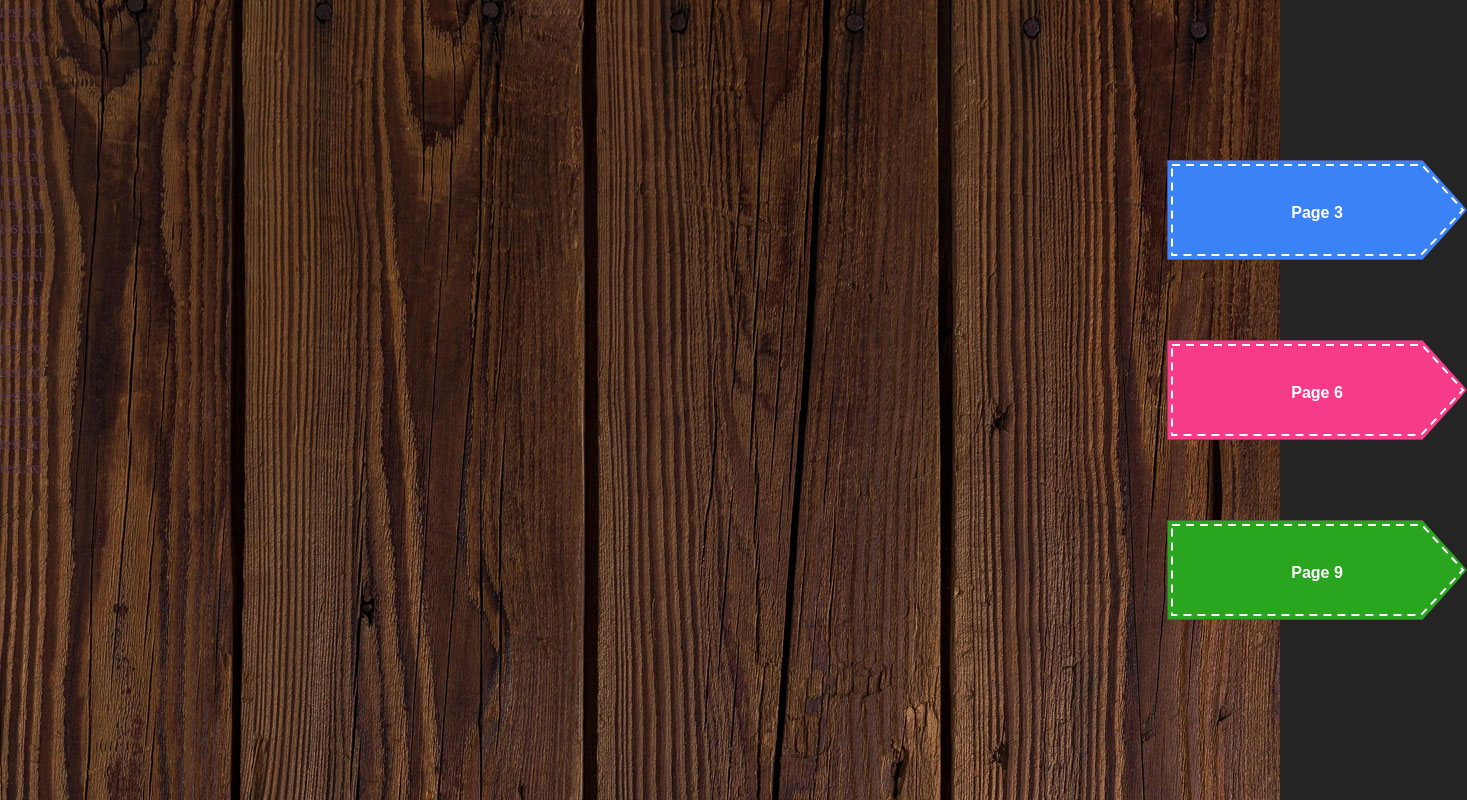
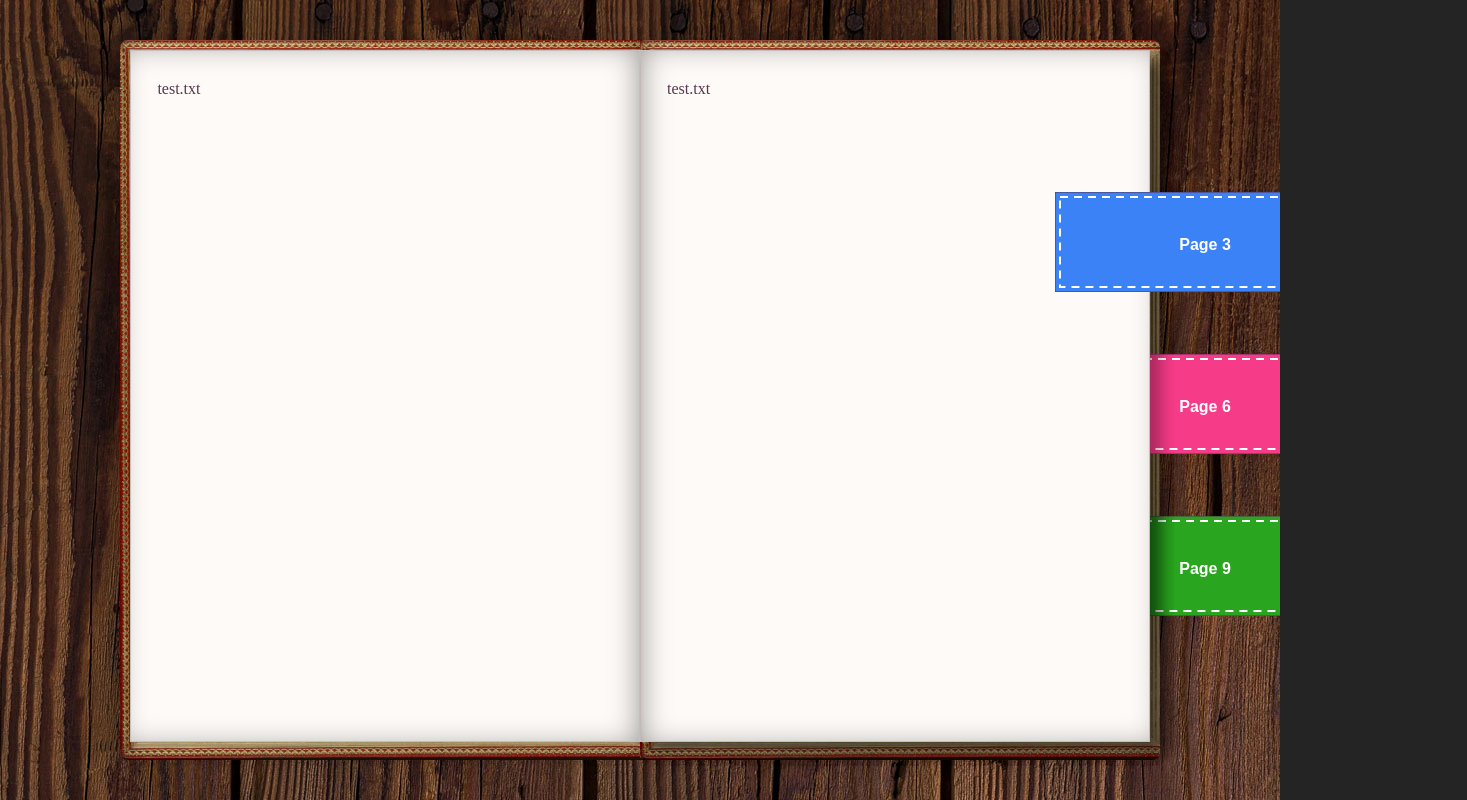
Before and after one commit to syliem1/YuumAI, a Next.js app in the folder front-end/: page /FlipBook in a window 1280 px wide. Shown: the whole page, 1467 px wide, since content can reach past the window. Built offline with nearby package versions, Linux system fonts and the light colour scheme; a web font is replaced by a local one.

Commit message:
added changes to index, app and bookmark.css to get everything working since it didn't work previously for some reason

```diff
--- a/front-end/pages/_app.js
+++ b/front-end/pages/_app.js
@@ -4,6 +4,8 @@ import "@/styles/button.css";
 import "@/styles/book.css";
 import "@/styles/bookmark.css";
 import "@/styles/classroom.css";
+import "@/styles/FlipBook.css";
+import "@/styles/FlipPage.css";
 
 export default function App({ Component, pageProps }) {
   return (
--- a/front-end/pages/index.js
+++ b/front-end/pages/index.js
@@ -25,7 +25,7 @@ export default function Home() {
             placeholder="Enter text here"
             className="flex-1 rounded-lg border p-2 text-dark"
           />
-          <Link href="/book" className="text-background hover:underline">
+          <Link href="/FlipBook" className="text-background hover:underline">
             <button className="rounded-lg bg-[#8b6f4e] px-4 py-2 text-white transition hover:bg-[#73583f]">
               Search
             </button>
--- a/front-end/styles/FlipPage.css
+++ b/front-end/styles/FlipPage.css
@@ -104,24 +104,3 @@
 .flip-page.last-page {
   transform: translateX(calc(-50% / -2));
 }
-
-.bookmark {
-  width: 300px;
-  height: 100px;
-  margin: 80px auto;
-  transition: transform 0.3s ease, box-shadow 0.3s ease;
-  position: absolute;
-  top: 50%;
-  right: 1%; /* adjust based on your book’s width */
-  cursor: pointer;
-  pointer-events: auto;
-  clip-path: polygon(0 0, 85% 0, 100% 50%, 85% 100%, 0 100%);
-  backface-visibility: visible !important;
-}
-.bookmark:hover {
-  transform: translateX(210px);
-  box-shadow: 0 8px 15px rgba(0,0,0,0.3);
-}
-.bookmark:active {
-  transform: translateX(212px) scale(0.95);
-}
--- a/front-end/styles/book.css
+++ b/front-end/styles/book.css
@@ -212,5 +212,4 @@
 .bookmark-container {
   z-index: 2;
   position: absolute;
-  transform: translateX(200px);
 }
--- a/front-end/styles/bookmark.css
+++ b/front-end/styles/bookmark.css
@@ -10,6 +10,7 @@
   right: 1%; /* adjust based on your book’s width */
   cursor: pointer;
   transition: opacity 0.7s ease;
+  transform: translateX(200px);
   z-index: 2;
   clip-path: polygon(0 0, 85% 0, 100% 50%, 85% 100%, 0 100%);
 }
@@ -20,3 +21,27 @@
 .bookmark:active {
   transform: translateX(212px) scale(0.95);
 }
+
+.back-bookmark {
+  width: 300px;
+  height: 100px;
+  margin: 80px auto;
+  transition:
+    transform 0.3s ease,
+    box-shadow 0.3s ease;
+  position: absolute;
+  top: 50%;
+  left: 1%; /* adjust based on your book’s width */
+  cursor: pointer;
+  transition: opacity 0.7s ease;
+  z-index: 2;
+  transform: translateX(-200px);
+  clip-path: polygon(0 0, 85% 0, 100% 50%, 85% 100%, 0 100%);
+}
+.back-bookmark:hover {
+  transform: translateX(-210px);
+  box-shadow: 0 8px 15px rgba(0,0,0,0.3);
+}
+.back-bookmark:active {
+  transform: translateX(-212px) scale(0.95);
+}
```
